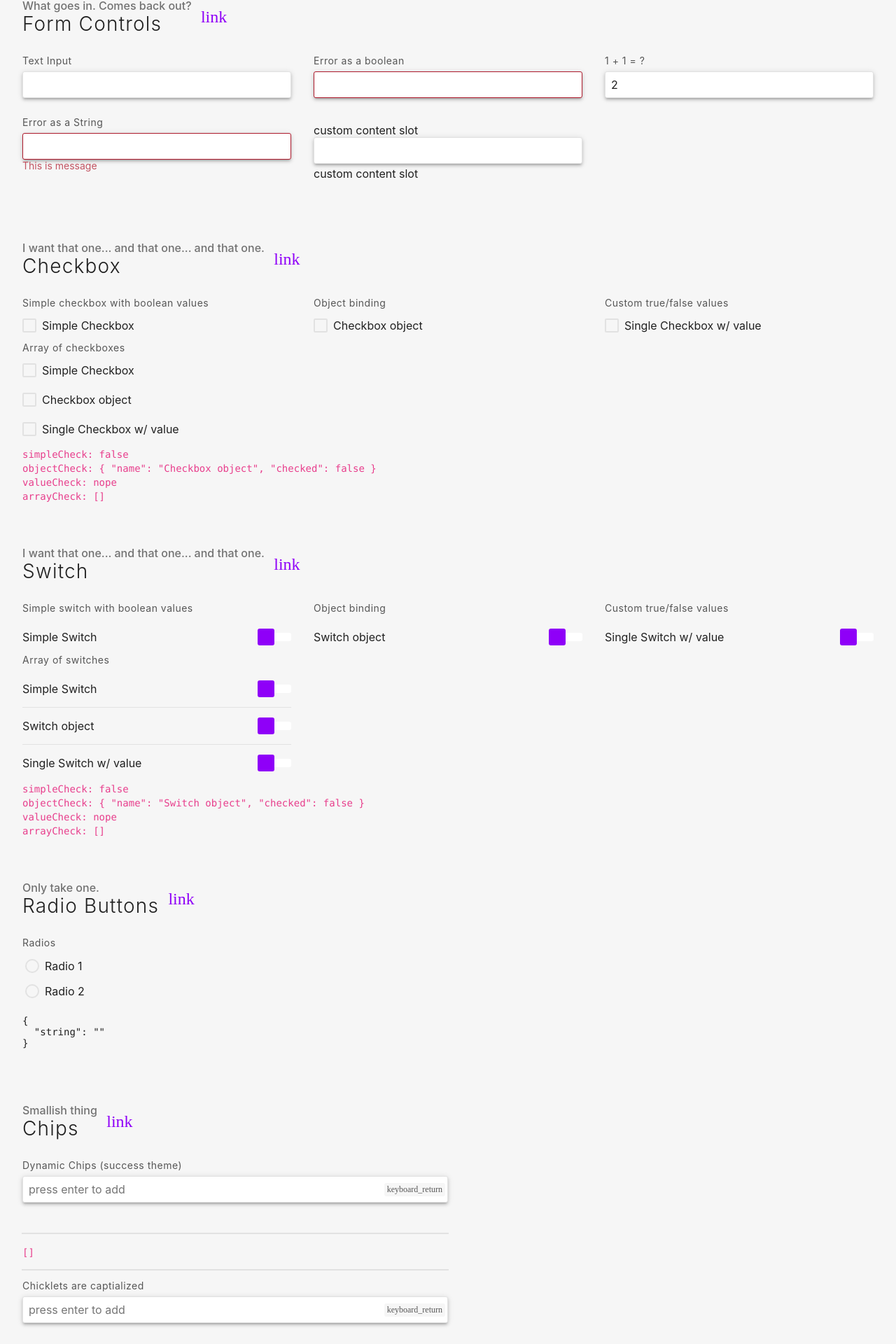
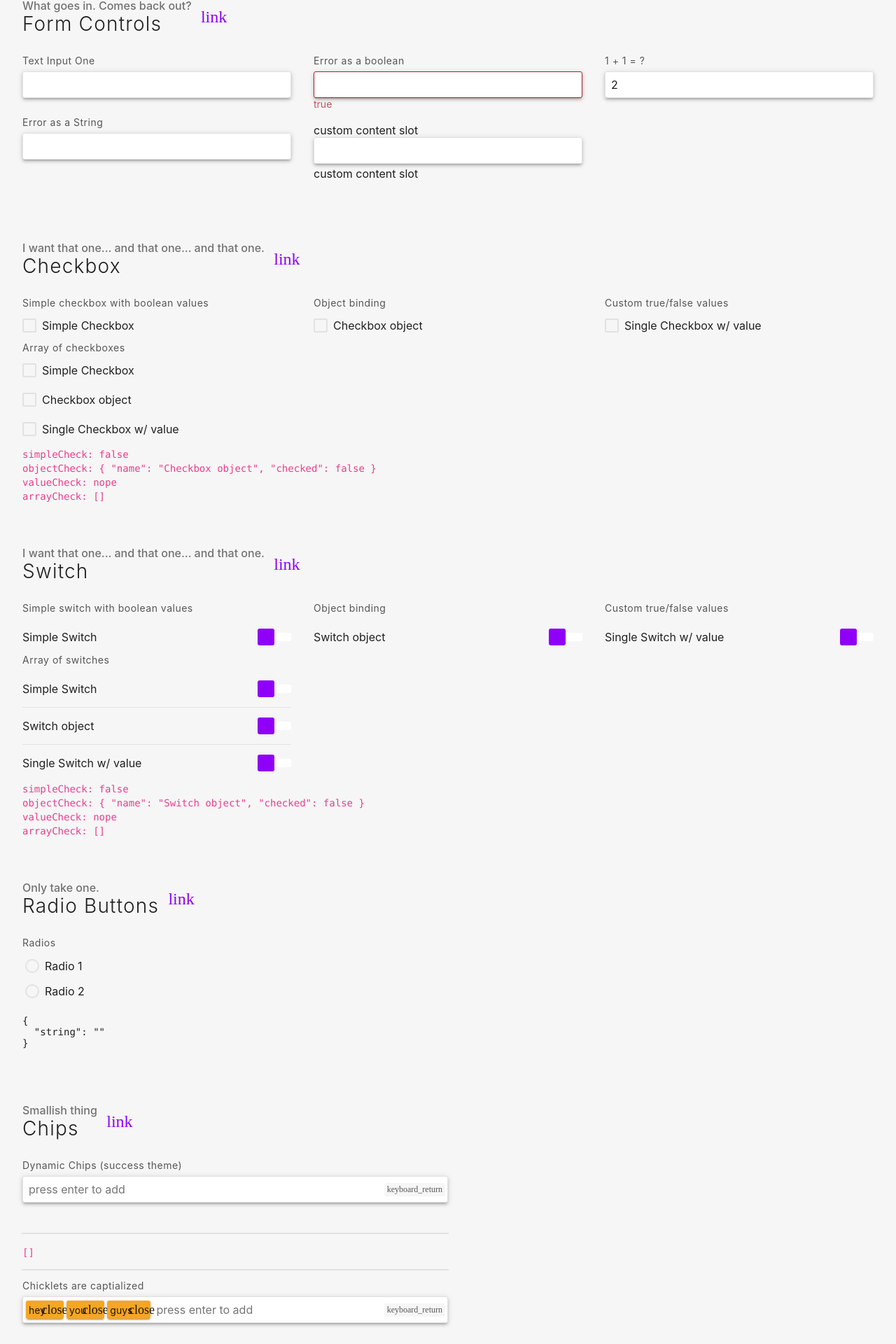
Before and after one commit to strizich/sdui, a Vue app: page /components/form-controls in a window 1280 px wide. Shown: the part 82-2002 px from the top of the page at 70% size. Built offline with nearby package versions, Linux system fonts and the light colour scheme.

Commit message:
- Fix chips not updating on load - Add required prop to field - Adjust color system for chicklets - Update formcontrol demo - Update chip demo

```diff
--- a/src/components/ChipsDemo.vue
+++ b/src/components/ChipsDemo.vue
@@ -59,7 +59,7 @@ export default {
   },
   setup () {
     const state = reactive({
-      chipsArrayOne: [],
+      chipsArrayOne: ['hey', 'you', 'guys'],
       chipsArrayTwo: [],
       chipsArrayThree: [],
       chipsArrayFour: [],
--- a/src/components/FormControlDemo.vue
+++ b/src/components/FormControlDemo.vue
@@ -5,8 +5,9 @@
       <sd-row>
         <sd-col :md="4">
           <sd-field
-            label="Text Input"
+            label="Text Input One"
             v-model="inputOne"
+            required
           />
         </sd-col>
         <sd-col :md="4">
@@ -32,7 +33,7 @@
           <sd-field
             label="Error as a String"
             v-model="inputFour"
-            pristine-error
+            required
             error="This is message"
           />
         </sd-col>
--- a/src/library/components/SdChicklet/SdChicklet.vue
+++ b/src/library/components/SdChicklet/SdChicklet.vue
@@ -31,6 +31,7 @@ export default {
 <style lang="scss" scoped>
 @import '../SdElevation/mixins';
 @import '../../scss/variables';
+
 .sd--chicklet {
   padding: 4px;
   font-size: 14px;
@@ -39,17 +40,10 @@ export default {
   transition: background-color .23s ease-in-out;
   margin: 4px 0 4px 4px;
   @each $state, $color in $sd-color-global {
-    $base: nth($color, 1);
-    $highlight: nth($color, 2);
-    $accent: nth($color, 3);
-    $contrast: sd-pick-contrast($base);
-    $contrast-highlight: sd-pick-contrast($highlight);
-    $contrast-accent: sd-pick-contrast($accent);
-
     &__#{$state} {
       @include elevation(2);
-      color: sd-color($contrast, text);
-      background-color: $base;
+      color: var(--#{$state}-text);
+      background-color: var(--#{$state});
       transition: all .13s ease-out;
       border-radius: 3px;
     }
--- a/src/library/components/SdChicklet/SdChip.vue
+++ b/src/library/components/SdChicklet/SdChip.vue
@@ -28,7 +28,7 @@
 </template>
 
 <script>
-import { defineComponent, reactive, computed, watch, ref, nextTick } from 'vue'
+import { defineComponent, reactive, computed, watch, ref, nextTick, watchEffect } from 'vue'
 import { SdChicklet, SdField } from '@/library'
 
 export default defineComponent({
@@ -121,7 +121,8 @@ export default defineComponent({
       checkDuplicate()
     })
 
-    watch(() => props.modelValue, () => {
+    // NOTES: Watcheffect runs once on mount. Then reruns on change
+    watchEffect(() => {
       state.chipList = props.modelValue
     })
 
--- a/src/library/components/SdField/SdField.vue
+++ b/src/library/components/SdField/SdField.vue
@@ -11,6 +11,7 @@
           :name="name"
           :placeholder="placeholder"
           :disabled="disabled"
+          :required="required"
           @blur="(e) => handleTouched(e)"
           @focus="(e) => handleFocused(e)"
           @input="(e) => handleInput(e)"
@@ -18,7 +19,7 @@
         />
       </div>
       <slot name="footer"/>
-      <sd-error :message="handleValidation && isErrorString ? error : ''"/>
+      <sd-error :message="handleValidation"/>
     </div>
 </template>
 
@@ -28,9 +29,14 @@ import SdUuid from '@/library/core/utilities/SdUuid'
 import SdLabel from './SdLabel'
 import SdError from './SdError'
 export default defineComponent({
+  // Support manual binding with :value/@input as well as v-model bindings
+  // emit @input for manual binding
   emits: ['update:modelValue', 'focus', 'blur', 'change'],
   props: {
+    // TODO: Add prop validaton to disallow having both value and modelValue
     modelValue: [String, Number],
+    // Link props.value as an alternitave to modelValue for added flexability
+    value: [String, Number],
     id: {
       type: String,
       default: () => 'sd--field--' + SdUuid()
@@ -40,10 +46,10 @@ export default defineComponent({
     },
     label: String,
     name: String,
-    value: [String, Number],
     setFocus: Boolean,
     placeholder: String,
     disabled: Boolean,
+    required: Boolean,
     type: {
       type: String,
       default: 'text'
@@ -64,11 +70,21 @@ export default defineComponent({
     })
 
     const handleValidation = computed(() => {
+      // shows error on blur
+      if (!props.pristineError && !state.touched) {
+        return false
+      }
+      // show error on load
       if (props.pristineError) {
         return props.error
       }
-      if (props.error === '') {
+      // handle empty string
+      if (isErrorString.value && props.error === '') {
         return false
+      }
+      // handled error === null and required
+      if (props.required) {
+        return props.error || 'Required'
       }
       return state.touched && props.error
     })
```
